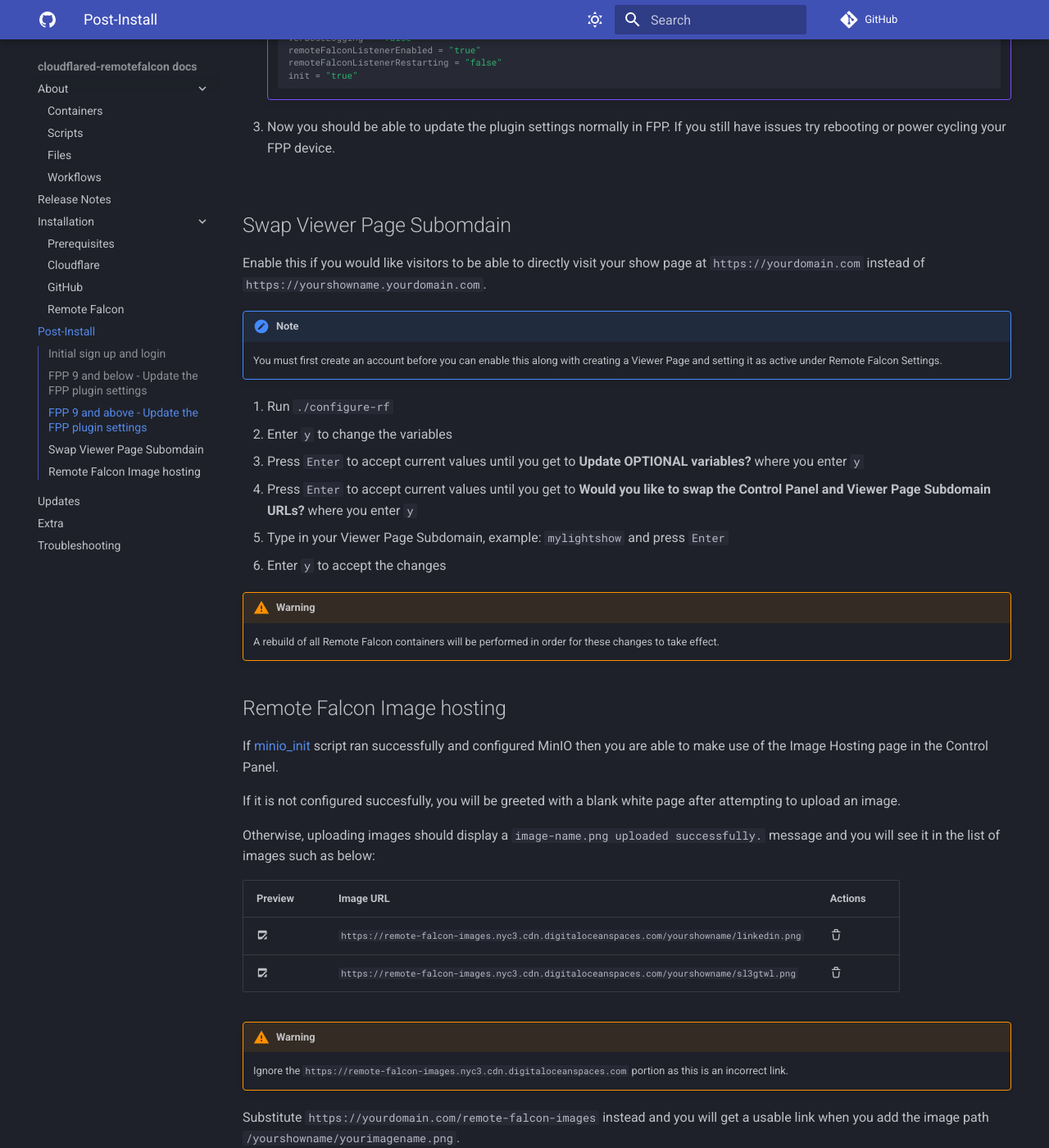
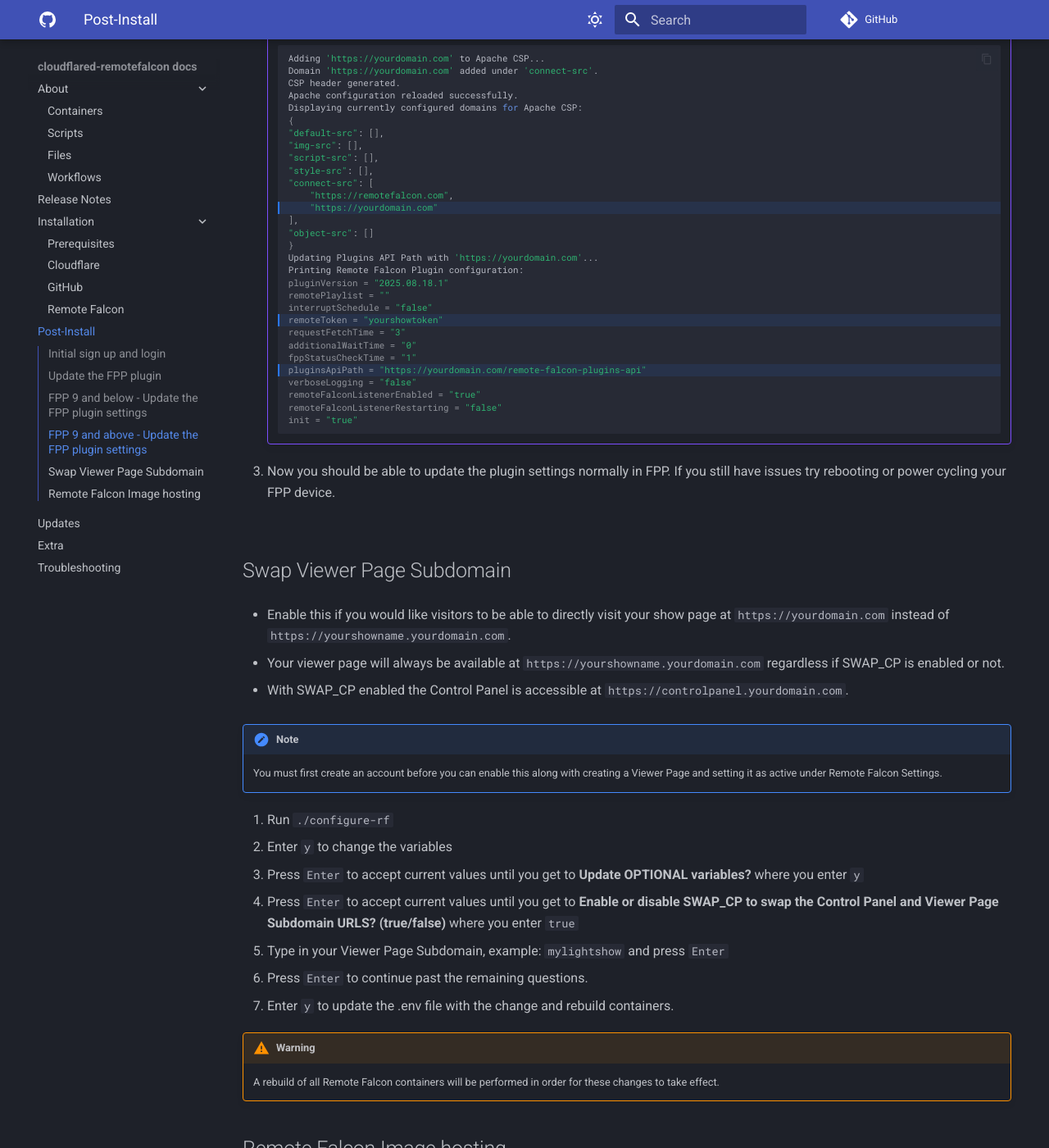
Before and after one commit to Ne0n09/cfrfdocs, an MkDocs documentation site: the page built from docs/post-install.md, in a window 1280 px wide and 1400 px high, scrolled down 2696 px. Shown: the whole window at 82% size. Built offline with MkDocs 1.6.1 and Material for MkDocs 9.7.7, drawn with Linux system fonts in a browser that asks for light colours; comment, search, counter and statistics services are not loaded; some of the changed text lies outside the part shown.

Commit message:
Updated configure-rf.sh to add a warning for FPP 9 to update Apache CSP and to also link to post-install docs. Doc updates

```diff
--- a/docs/post-install.md
+++ b/docs/post-install.md
@@ -11,6 +11,20 @@
 3. Click the gear icon in the top right -> Click Account Settings -> Click Account
 
 4. Click the :material-content-copy: button to copy your `Show Token`.
+
+## Update the FPP plugin
+
+It's always a good idea to make sure the plugin is up to date to avoid any potential issues.
+
+1. In FPP go to Content Setup -> Plugin Manager
+
+2. Click :fontawesome-solid-arrows-rotate: Check for Updates for Remote Falcon
+
+3. If any updates are availabe, click to apply the update.
+
+!!! note
+
+    In some instances you may have to uninstall and re-install the plugin. If any issues are encountered after updating try re-installing.
 
 ## FPP 9 and below - Update the FPP plugin settings
 
@@ -42,20 +56,22 @@
 
 ## FPP 9 and above - Update the FPP plugin settings
 
-FPP 9 has some extra steps due to the addition of [Apache CSP](https://github.com/FalconChristmas/fpp/blob/master/docs/ApacheContentSecurityPolicy.md).
+- FPP 9 has some extra steps due to the addition of [Apache CSP](https://github.com/FalconChristmas/fpp/blob/master/docs/ApacheContentSecurityPolicy.md).
 
-You will have to manually add your site to the trusted list or the plugins page will not load with the custom *Plugins API Path*.
+- You will have to manually add your site to the trusted list or the plugins page may not load with the custom *Plugins API Path* and sequences will not be synced.
 
 1. In FPP go to Help -> :fontawesome-solid-terminal: SSH Shell
 
 2. Login. The default user and password is fpp/falcon.
 
+3. Choose the section below based on if you are hosting remotely(`DOMAIN`) or locally(`LAN`) to FPP.
+
 
 === "DOMAIN"
 
-    Follow this if you want to use your domain name to connect to the plugin.
+    - Follow this if you want to use your domain name to connect to the plugin.
 
-    Select the other tab above to use your LAN IP as the commands are a bit different.
+    - Select the other tab above to use your LAN IP as the commands are a bit different.
 
     1. Set the `DOMAIN` and `TOKEN` variable directly on the FPP shell to `https://yourdomain.com` and `yourshowtoken`.
 
@@ -121,9 +137,9 @@
 
 === "LAN"
 
-    Follow this if you want to use your LAN IP to connect to the plugin.
+    - Follow this if you want to use your LAN IP to connect to the plugin.
 
-    Select the other tab above to use your domain as the commands are a bit different.
+    - Select the other tab above to use your domain as the commands are a bit different.
 
     1. Set the `DOMAIN` and `TOKEN` variable directly on the FPP shell to `http://localip.address.of.remote.falcon:8083` and `yourshowtoken`.
 
@@ -187,9 +203,13 @@
 
     3. Now you should be able to update the plugin settings normally in FPP. If you still have issues try rebooting or power cycling your FPP device.
 
-## Swap Viewer Page Subomdain
+## Swap Viewer Page Subdomain
 
-Enable this if you would like visitors to be able to directly visit your show page at `https://yourdomain.com` instead of `https://yourshowname.yourdomain.com`.
+- Enable this if you would like visitors to be able to directly visit your show page at `https://yourdomain.com` instead of `https://yourshowname.yourdomain.com`.
+
+- Your viewer page will always be available at `https://yourshowname.yourdomain.com` regardless if SWAP_CP is enabled or not.
+
+- With SWAP_CP enabled the Control Panel is accessible at `https://controlpanel.yourdomain.com`.
 
 !!! note
 
@@ -198,9 +218,10 @@
 1. Run `./configure-rf`
 2. Enter `y` to change the variables
 3. Press `Enter` to accept current values until you get to **Update OPTIONAL variables?** where you enter `y`
-4. Press `Enter` to accept current values until you get to **Would you like to swap the Control Panel and Viewer Page Subdomain URLs?** where you enter `y`
+4. Press `Enter` to accept current values until you get to **Enable or disable SWAP_CP to swap the Control Panel and Viewer Page Subdomain URLS? (true/false)** where you enter `true`
 5. Type in your Viewer Page Subdomain, example: `mylightshow` and press `Enter`
-6. Enter `y` to accept the changes
+6. Press `Enter` to continue past the remaining questions.
+7. Enter `y` to update the .env file with the change and rebuild containers.
 
 !!!warning
 
```
Also changed, not shown: docs/release-notes.md (+13 -1 lines), docs/updates.md (+1 -1 lines).
